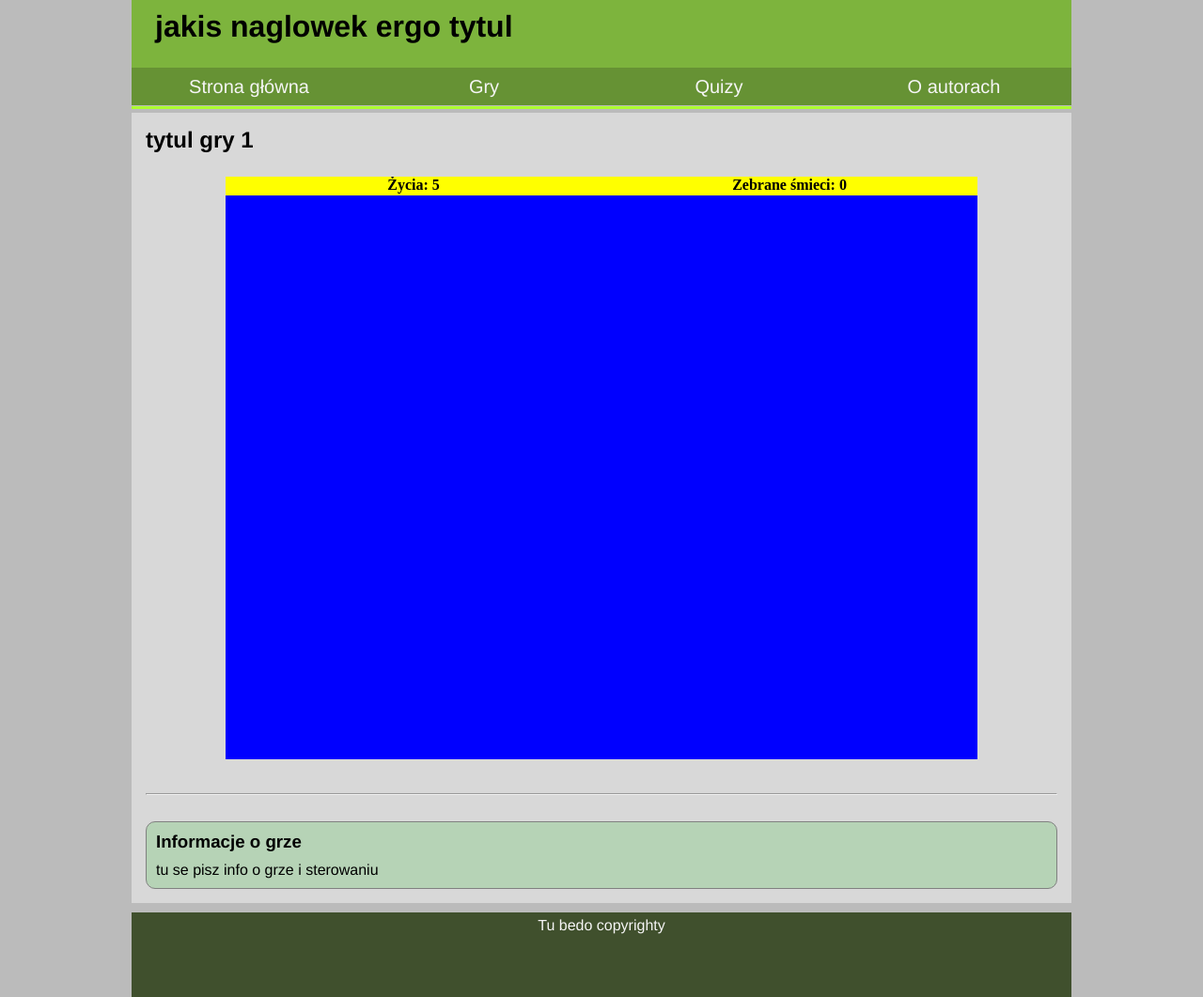
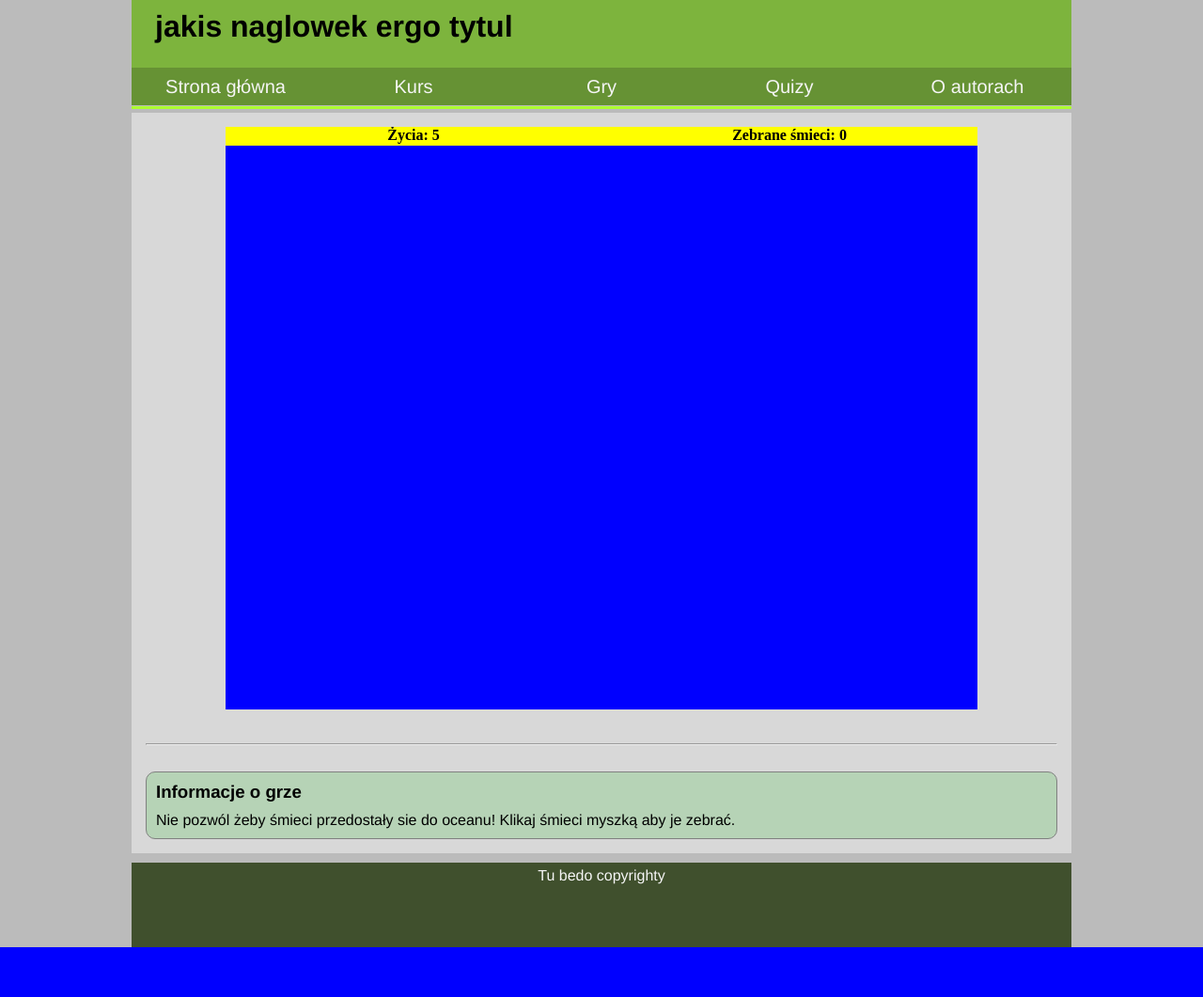
Before and after one commit to Jeremiej19/Apk, a PHP site: page /gra1.html in a window 1280 px wide. Shown: the whole page at 94% size. After the commit the page ends 1008 px from the top, so only its background shows below. Run offline with PHP 8.4, Linux system fonts and the light colour scheme.

Commit message:
dodałem pozycje "kurs" w menu

```diff
--- a/authors.html
+++ b/authors.html
@@ -16,6 +16,7 @@
           <div id="nav">
             <ul id="menu">
               <a href="index.html"><li>Strona główna</li></a>
+              <a href="authors.html"><li>Kurs</li></a>
               <a href="games_list.html"><li>Gry</li></a>
               <a href="quiz.html"><li>Quizy</li></a>
               <a href="authors.html"><li>O autorach</li></a>
--- a/games_list.html
+++ b/games_list.html
@@ -16,6 +16,7 @@
             <div id="nav">
                 <ul id="menu">
                   <a href="index.html"><li>Strona główna</li></a>
+                  <a href="authors.html"><li>Kurs</li></a>
                   <a href="games_list.html"><li>Gry</li></a>
                   <a href="quiz.html"><li>Quizy</li></a>
                   <a href="authors.html"><li>O autorach</li></a>
--- a/gra1.html
+++ b/gra1.html
@@ -16,6 +16,7 @@
                   <div id="nav">
                     <ul id="menu">
                       <a href="index.html"><li>Strona główna</li></a>
+                      <a href="authors.html"><li>Kurs</li></a>
                       <a href="games_list.html"><li>Gry</li></a>
                       <a href="quiz.html"><li>Quizy</li></a>
                       <a href="authors.html"><li>O autorach</li></a>
@@ -26,7 +27,6 @@
 
 
                 <div id="content">
-                    <h2 class="title">tytul gry 1</h2>
 
                   <iframe src="games/game1/game.html" frameborder="0" width="800px" height="620px" scrolling="no"></iframe>
 
@@ -34,7 +34,7 @@
 
                   <div class="info" style="padding-inline-start: 0px; border: 1px gray solid;">
                     <h3>Informacje o grze</h3>
-                    <p>tu se pisz info o grze i sterowaniu</p>
+                    <p>Nie pozwól żeby śmieci przedostały sie do oceanu! Klikaj śmieci myszką aby je zebrać.</p>
                   </div>
 
                 </div>
--- a/gra2.html
+++ b/gra2.html
@@ -16,6 +16,7 @@
                   <div id="nav">
                     <ul id="menu">
                       <a href="index.html"><li>Strona główna</li></a>
+                      <a href="authors.html"><li>Kurs</li></a>
                       <a href="games_list.html"><li>Gry</li></a>
                       <a href="quiz.html"><li>Quizy</li></a>
                       <a href="authors.html"><li>O autorach</li></a>
--- a/gra3.html
+++ b/gra3.html
@@ -16,6 +16,7 @@
                   <div id="nav">
                     <ul id="menu">
                       <a href="index.html"><li>Strona główna</li></a>
+                      <a href="authors.html"><li>Kurs</li></a>
                       <a href="games_list.html"><li>Gry</li></a>
                       <a href="quiz.html"><li>Quizy</li></a>
                       <a href="authors.html"><li>O autorach</li></a>
--- a/index.html
+++ b/index.html
@@ -16,6 +16,7 @@
           <div id="nav">
             <ul id="menu">
               <a href="index.html"><li>Strona główna</li></a>
+              <a href="authors.html"><li>Kurs</li></a>
               <a href="games_list.html"><li>Gry</li></a>
               <a href="quiz.html"><li>Quizy</li></a>
               <a href="authors.html"><li>O autorach</li></a>
--- a/styles/main.css
+++ b/styles/main.css
@@ -59,7 +59,7 @@ h1.title {
 }
 
 #menu li {
-    width: 25%;
+    width: 20%;
     float: left;
     padding: 9px 0;
     border-bottom: #adff2f 3px solid;
```
Lines whose indentation alone changed are shown as unchanged.
